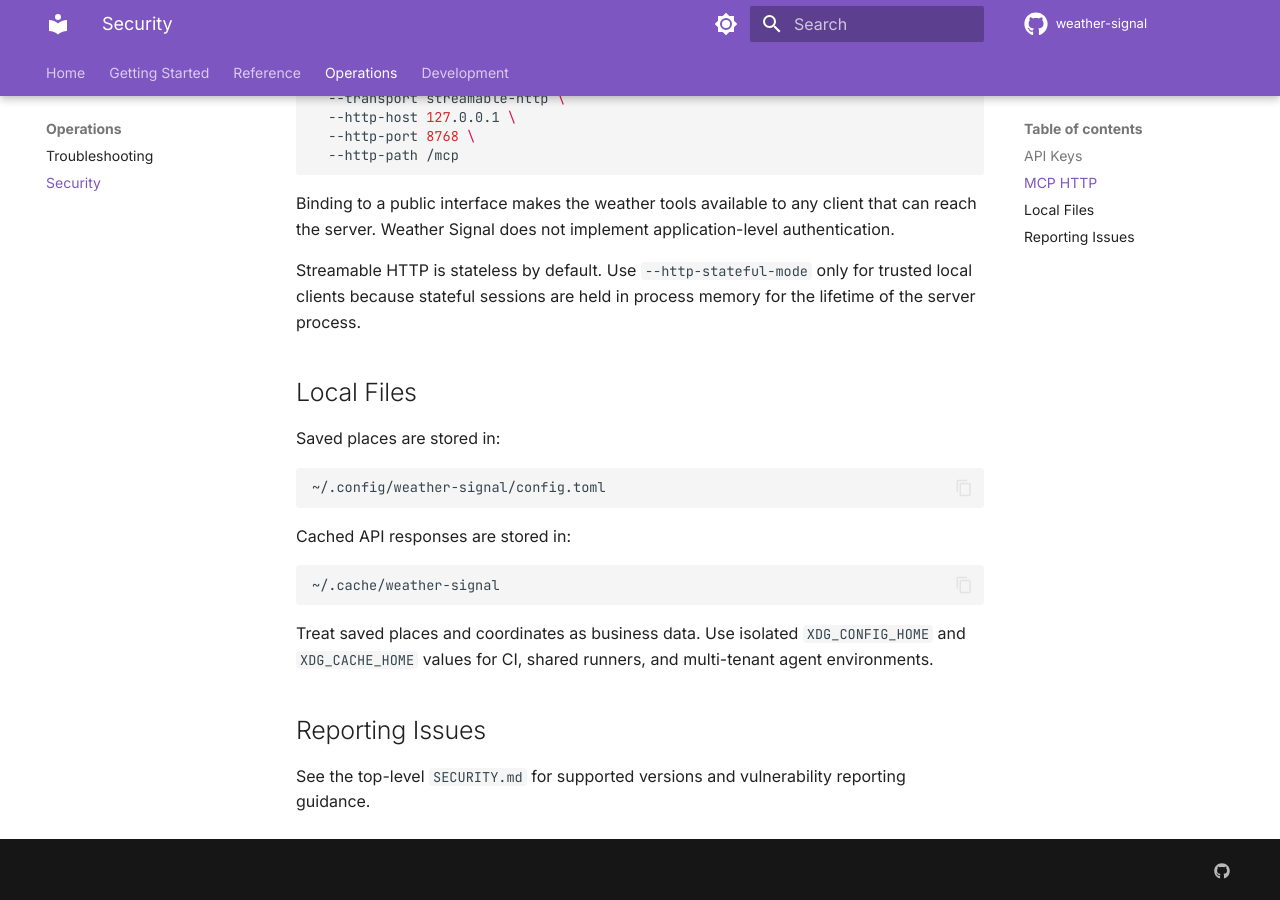
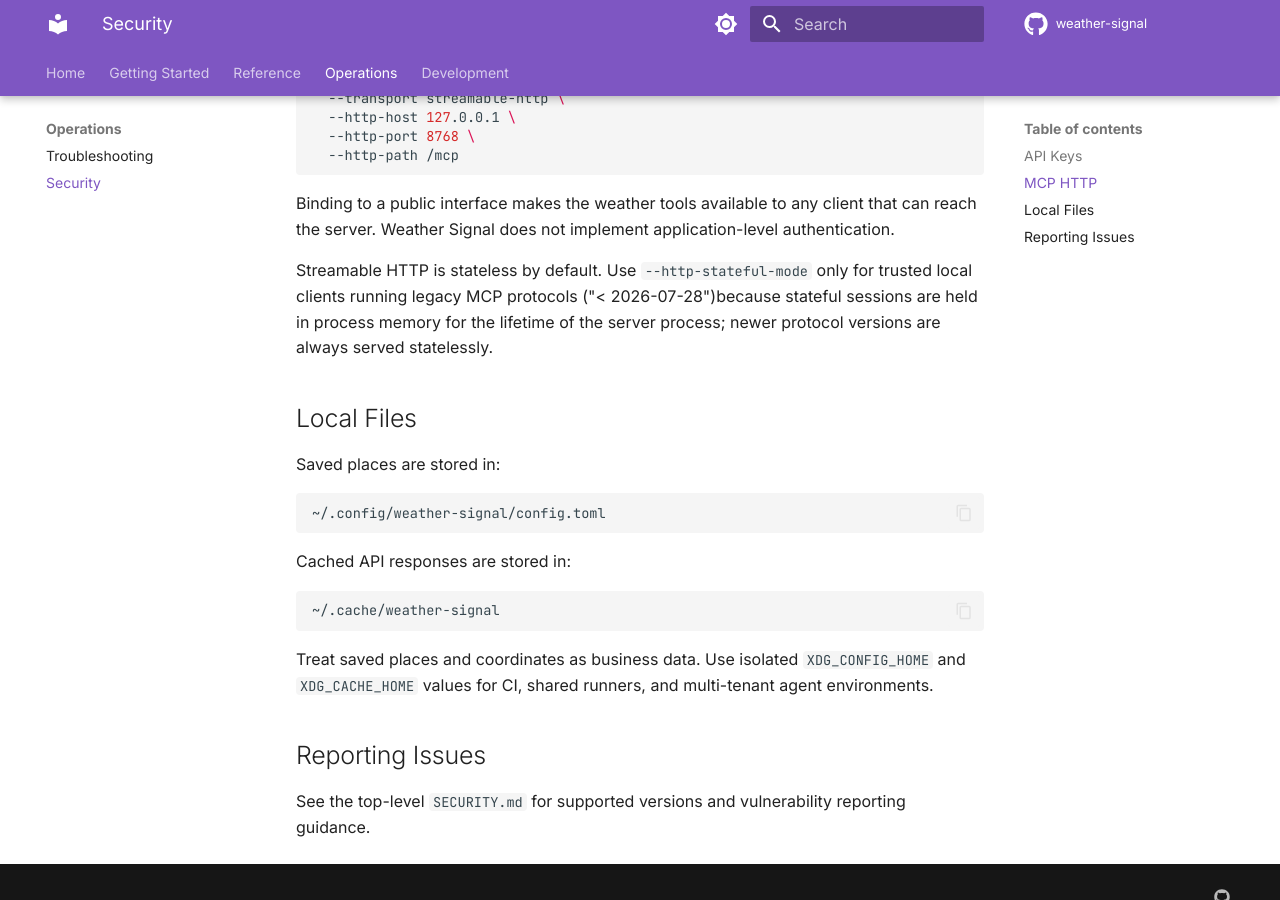
Before and after one commit to joe-broadhead/weather-signal, an MkDocs documentation site: the page built from docs/operations/security.md, in a window 1280 px wide and 900 px high, scrolled down 688 px. Built offline with MkDocs 1.6.1 and Material for MkDocs 9.7.7, drawn with Linux system fonts in a browser that asks for light colours; comment, search, counter and statistics services are not loaded.

Commit message:
docs: clarify legacy-only scope of --http-stateful-mode after rmcp 3.0 (#53)

```diff
--- a/docs/operations/security.md
+++ b/docs/operations/security.md
@@ -35,8 +35,9 @@ that can reach the server. Weather Signal does not implement application-level
 authentication.
 
 Streamable HTTP is stateless by default. Use `--http-stateful-mode` only for
-trusted local clients because stateful sessions are held in process memory for
-the lifetime of the server process.
+trusted local clients running legacy MCP protocols ("< 2026-07-28")because
+stateful sessions are held in process memory for the lifetime of the server process;
+newer protocol versions are always served statelessly.
 
 ## Local Files
 
```
Also changed, not shown: CHANGELOG.md (+5 -0 lines), README.md (+3 -2 lines), SECURITY.md (+3 -1 lines), docs/getting-started/mcp-clients.md (+3 -1 lines), docs/reference/mcp.md (+3 -2 lines), 1 other file.
